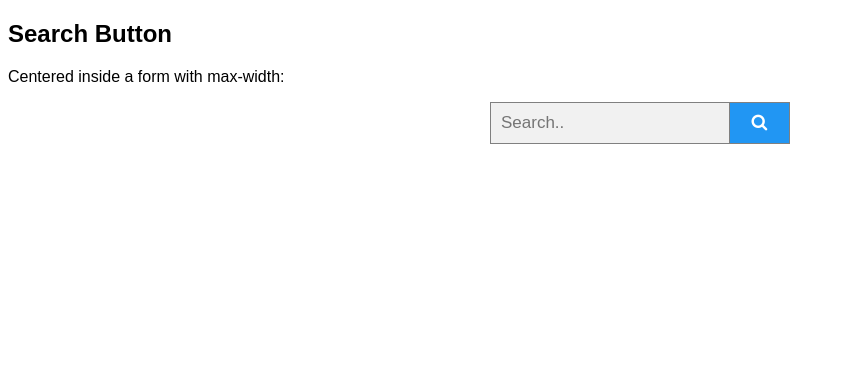
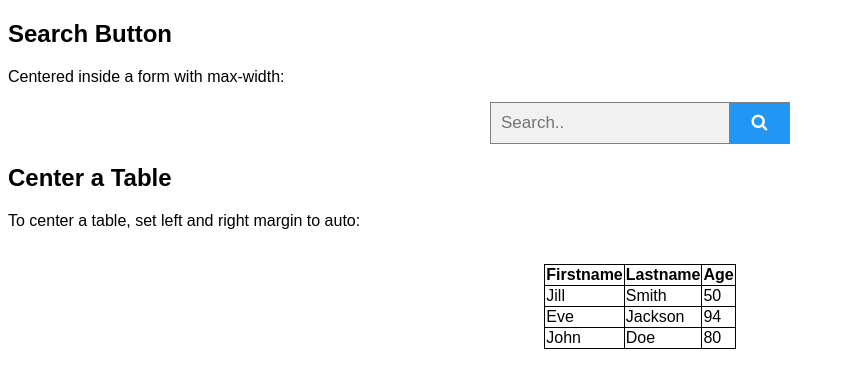
Before and after one commit to AronCsato/AronCsato.github.io, a plain HTML site: page index.html in a window 1280 px wide. Shown: the whole page, without its empty margins (0-845 px from the left). Drawn offline with Linux system fonts and the light colour scheme.

Commit message:
Add test table to webpage

```diff
--- a/index.html
+++ b/index.html
@@ -53,4 +53,44 @@
             </form>
         </body>
         </html>
+        <style>
+            table, th, td {
+              border: 1px solid black;
+              border-collapse: collapse;
+            }
+
+            table.center {
+              margin-left: auto;
+              margin-right: auto;
+            }
+            </style>
+            </head>
+            <body>
+
+            <h2>Center a Table</h2>
+            <p>To center a table, set left and right margin to auto:</p>
+
+            <table class="center">
+              <tr>
+                <th>Firstname</th>
+                <th>Lastname</th>
+                <th>Age</th>
+              </tr>
+              <tr>
+                <td>Jill</td>
+                <td>Smith</td>
+                <td>50</td>
+              </tr>
+              <tr>
+                <td>Eve</td>
+                <td>Jackson</td>
+                <td>94</td>
+              </tr>
+              <tr>
+                <td>John</td>
+                <td>Doe</td>
+                <td>80</td>
+              </tr>
+            </table>
+
 </html>
```
